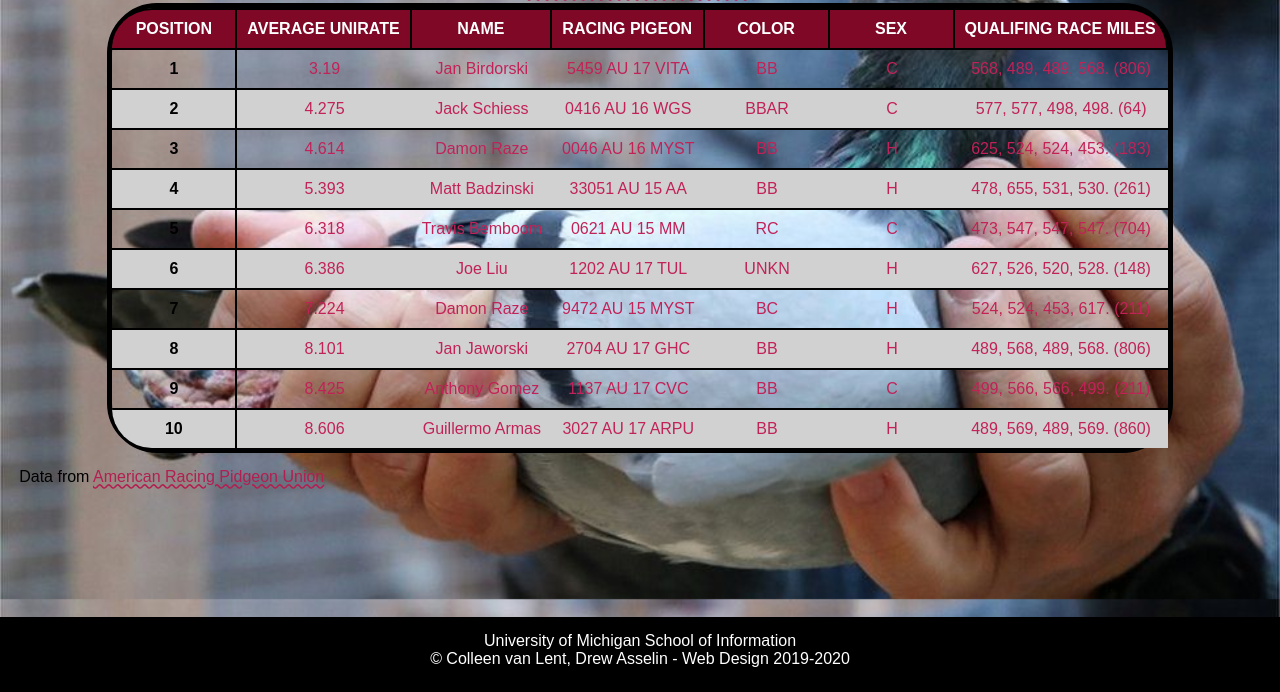
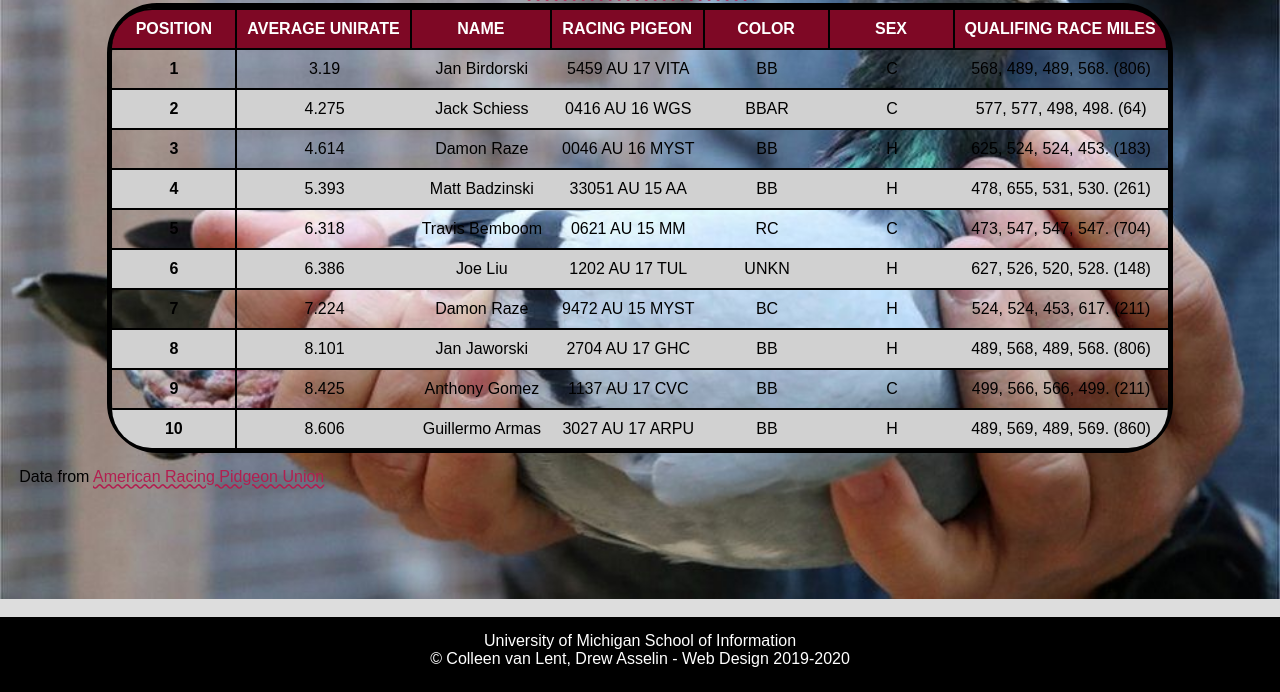
Before and after one commit to maxtonfil/homework4-2021, a plain HTML site: page index.html in a window 1280 px wide. Shown: the part 108-800 px from the top of the page. Drawn offline with Linux system fonts and the light colour scheme; a web font is replaced by a local one.

Commit message:
final fixes?

```diff
--- a/css/style.css
+++ b/css/style.css
@@ -38,7 +38,8 @@ body{
 
   font-family: "Andika", sans-serif;
   background-image: url(../images/pigeon-2.jpg);
-  background-color: #DDDDDD
+  background-color: #DDDDDD;
+  background-repeat: no-repeat;
 }
 
 *:focus{
@@ -120,11 +121,10 @@ tbody tr:last-child th:first-child{
   border-bottom-left-radius: 50px;
 }
 
-
-
-#last{
+tbody tr:last-child td:last-child{
   border-bottom-right-radius: 50px;
 }
+
 
 
 
@@ -142,7 +142,7 @@ td{
 
   border-top: solid 2px #000000;
 
-
+  color: #000000;
   padding: 10px;
   text-align: center;
 }
```
